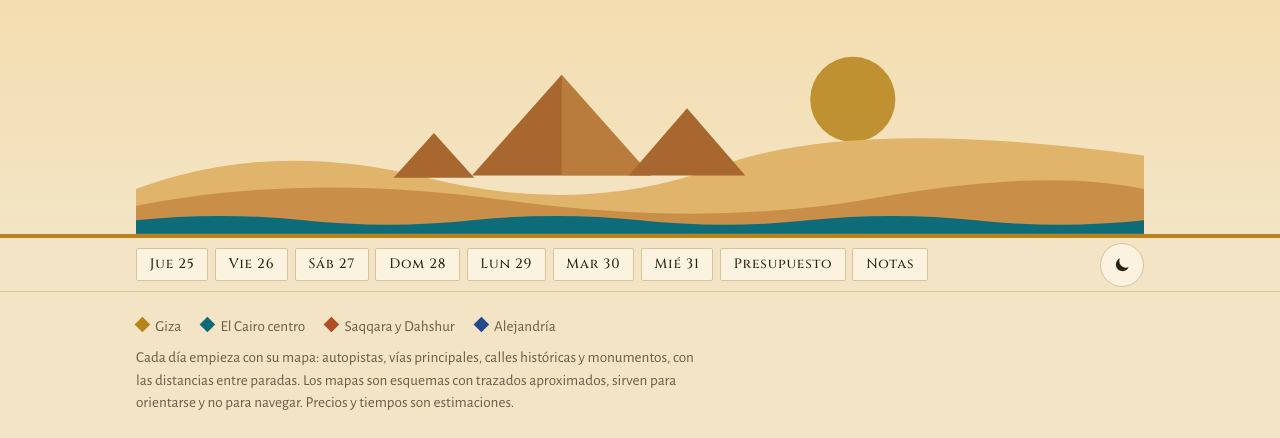
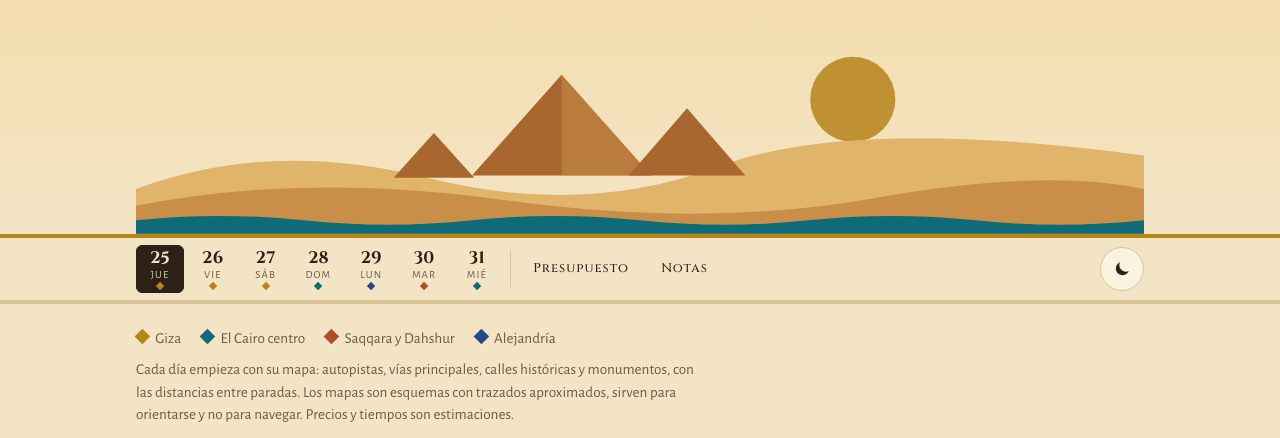
Before and after one commit to andreshere00/egypt-trip, a plain HTML site: page index.html in a window 1280 px wide. Shown: the part 203-641 px from the top of the page. Drawn offline with nearby package versions, Linux system fonts and the light colour scheme.

Commit message:
feat(nav): redesign navbar with active day and scroll progress

```diff
--- a/index.html
+++ b/index.html
@@ -84,9 +84,20 @@ body::before { content: ""; position: fixed; inset: 0 0 auto; height: env(safe-a
   :root:not([data-theme="light"]) .theme-btn .i-sun { display: block; }
   :root:not([data-theme="light"]) .theme-btn .i-moon { display: none; }
 }
-.nav ul { display: flex; gap: .4rem; list-style: none; margin: 0; padding: .6rem 0; overflow-x: auto; }
-.nav a { display: block; text-decoration: none; font-family: var(--display); font-size: .85rem; letter-spacing: .06em; padding: .35rem .8rem; border: 1px solid var(--line); border-radius: 2px; white-space: nowrap; background: var(--surface); }
-.nav a:hover { border-color: var(--gold); }
+.nav ul { display: flex; align-items: stretch; gap: .3rem; list-style: none; margin: 0; padding: .45rem 0; overflow-x: auto; scrollbar-width: none; -webkit-overflow-scrolling: touch; }
+.nav ul::-webkit-scrollbar { display: none; }
+.nav li { flex: none; display: flex; }
+.nav a { display: flex; flex-direction: column; align-items: center; justify-content: center; gap: .1rem; min-width: 3rem; min-height: 2.75rem; padding: .2rem .6rem; border: 1px solid transparent; border-radius: 6px; text-decoration: none; line-height: 1.05; color: var(--fg); -webkit-tap-highlight-color: transparent; }
+.nav a b { font-family: var(--display); font-size: 1.05rem; }
+.nav a span { font-size: .68rem; letter-spacing: .1em; text-transform: uppercase; color: var(--muted); }
+.nav a:not(.txt)::after { content: ""; width: .38rem; height: .38rem; margin-top: .05rem; background: var(--z); transform: rotate(45deg); }
+.nav a.txt { flex-direction: row; font-family: var(--display); font-size: .8rem; letter-spacing: .08em; padding-inline: .8rem; }
+.nav a:hover { background: color-mix(in srgb, var(--gold) 14%, var(--surface)); }
+.nav a[aria-current="true"] { background: var(--fg); border-color: var(--fg); color: var(--bg); }
+.nav a[aria-current="true"] span { color: inherit; opacity: .85; }
+.nav .sep { width: 1px; margin: .35rem .25rem; background: var(--line); }
+.progress { height: 3px; background: var(--line); }
+.progress span { display: block; height: 100%; width: 0; background: var(--terra); }
 .legend { display: flex; flex-wrap: wrap; gap: .5rem 1.25rem; padding-block: 1.5rem .25rem; font-size: .95rem; color: var(--muted); }
 .legend span::before { content: ""; display: inline-block; width: .8rem; height: .8rem; margin-right: .4rem; background: var(--c); transform: rotate(45deg) scale(.85); }
 .intro { color: var(--muted); font-size: .95rem; margin: .25rem 0 0; max-width: 70ch; }
@@ -272,22 +283,24 @@ footer { text-align: center; padding-block: 1.5rem; color: var(--muted); font-si
 
 <nav class="nav" aria-label="Días del viaje">
   <div class="wrap">
-    <ul>
-      <li><a href="#jue25">Jue 25</a></li>
-      <li><a href="#vie26">Vie 26</a></li>
-      <li><a href="#sab27">Sáb 27</a></li>
-      <li><a href="#dom28">Dom 28</a></li>
-      <li><a href="#lun29">Lun 29</a></li>
-      <li><a href="#mar30">Mar 30</a></li>
-      <li><a href="#mie31">Mié 31</a></li>
-      <li><a href="#presupuesto">Presupuesto</a></li>
-      <li><a href="#notas">Notas</a></li>
+    <ul id="navList">
+      <li><a href="#jue25" style="--z: var(--gold)"><b>25</b><span>Jue</span></a></li>
+      <li><a href="#vie26" style="--z: var(--gold)"><b>26</b><span>Vie</span></a></li>
+      <li><a href="#sab27" style="--z: var(--gold)"><b>27</b><span>Sáb</span></a></li>
+      <li><a href="#dom28" style="--z: var(--nile)"><b>28</b><span>Dom</span></a></li>
+      <li><a href="#lun29" style="--z: var(--lapis)"><b>29</b><span>Lun</span></a></li>
+      <li><a href="#mar30" style="--z: var(--terra)"><b>30</b><span>Mar</span></a></li>
+      <li><a href="#mie31" style="--z: var(--nile)"><b>31</b><span>Mié</span></a></li>
+      <li class="sep" aria-hidden="true"></li>
+      <li><a class="txt" href="#presupuesto">Presupuesto</a></li>
+      <li><a class="txt" href="#notas">Notas</a></li>
     </ul>
     <button type="button" class="theme-btn" id="themeBtn" aria-label="Cambiar a modo nocturno" title="Cambiar a modo nocturno">
       <svg class="i-moon" viewBox="0 0 24 24" width="20" height="20" aria-hidden="true"><path d="M20 14.5A8 8 0 0 1 9.5 4a8 8 0 1 0 10.5 10.5z" fill="currentColor"/></svg>
       <svg class="i-sun" viewBox="0 0 24 24" width="20" height="20" aria-hidden="true"><circle cx="12" cy="12" r="4.5" fill="currentColor"/><g stroke="currentColor" stroke-width="2" stroke-linecap="round"><path d="M12 2v3M12 19v3M2 12h3M19 12h3M4.9 4.9l2.1 2.1M17 17l2.1 2.1M4.9 19.1L7 17M17 7l2.1-2.1"/></g></svg>
     </button>
   </div>
+  <div class="progress" aria-hidden="true"><span id="navProg"></span></div>
 </nav>
 
 <main class="wrap">
@@ -907,6 +920,33 @@ footer { text-align: center; padding-block: 1.5rem; color: var(--muted); font-si
     }
   });
 
+  /* ---------- Navegación: día activo y progreso ---------- */
+  (function () {
+    var list = document.getElementById('navList'), prog = document.getElementById('navProg');
+    var links = {}, ids = [];
+    list.querySelectorAll('a').forEach(function (a) { var id = a.getAttribute('href').slice(1); links[id] = a; ids.push(id); });
+    var reduce = window.matchMedia && window.matchMedia('(prefers-reduced-motion: reduce)').matches;
+    var setActive = function (id) {
+      Object.keys(links).forEach(function (k) { if (k === id) links[k].setAttribute('aria-current', 'true'); else links[k].removeAttribute('aria-current'); });
+      var a = links[id];
+      if (a) list.scrollTo({ left: a.offsetLeft - (list.clientWidth - a.offsetWidth) / 2, behavior: reduce ? 'auto' : 'smooth' });
+    };
+    if ('IntersectionObserver' in window) {
+      var io = new IntersectionObserver(function (es) {
+        es.forEach(function (e) { if (e.isIntersecting) setActive(e.target.id); });
+      }, { rootMargin: '-25% 0px -65% 0px' });
+      ids.forEach(function (id) { var el = document.getElementById(id); if (el) io.observe(el); });
+    }
+    var tick = false;
+    var upd = function () {
+      tick = false;
+      var h = document.documentElement.scrollHeight - window.innerHeight;
+      prog.style.width = (h > 0 ? Math.min(100, Math.max(0, window.scrollY / h * 100)) : 0) + '%';
+    };
+    window.addEventListener('scroll', function () { if (!tick) { tick = true; requestAnimationFrame(upd); } }, { passive: true });
+    upd();
+  })();
+
   /* ---------- Modo nocturno ---------- */
   (function () {
     var root = document.documentElement, btn = document.getElementById('themeBtn');
```
